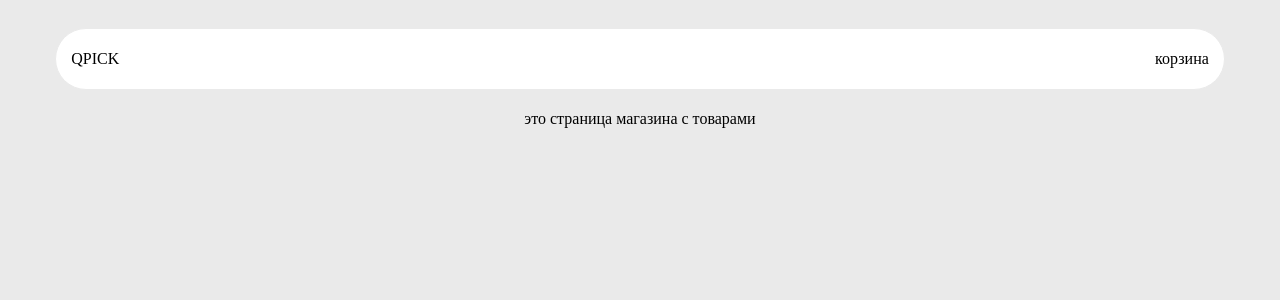
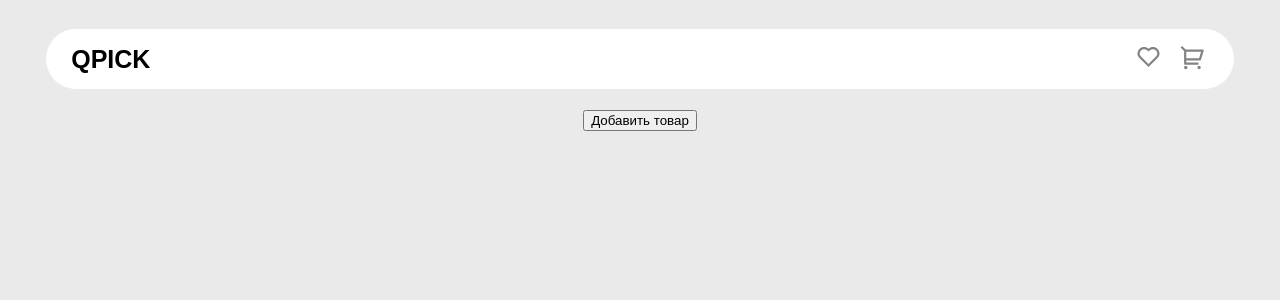
Before and after one commit to bibizyano18/simple-store-page, a React (Create React App) app: page /store in a window 1280 px wide. Shown: the top 300 px of the page. Built offline with nearby package versions, Linux system fonts and the light colour scheme.

Commit message:
Доделал навигационную панель

```diff
--- a/src/App.js
+++ b/src/App.js
@@ -1,7 +1,7 @@
 import React from 'react';
 import "./style/App.css";
 import {BrowserRouter} from "react-router-dom";
-import Navbar from "./components/Navbar";
+import Navbar from "./components/UI/navbar/Navbar";
 import AppRouter from "./components/AppRouter";
 
 function App() {
--- a/src/components/Navbar.jsx
+++ /dev/null
@@ -1,18 +0,0 @@
-import React from 'react';
-import {Link} from "react-router-dom";
-
-const Navbar = () => {
-    return (
-        <div className="navbar">
-            <div className="navbar__logo">
-                <Link to="/store" className="navbar__text">QPICK</Link>
-            </div>
-            <div className="navbar__buttons">
-                <Link to="/basket" className="navbar__text">корзина</Link>
-            </div>
-
-        </div>
-    );
-};
-
-export default Navbar;
--- /dev/null
+++ b/src/components/UI/navbar/Navbar.jsx
@@ -0,0 +1,50 @@
+import React, {useEffect, useState} from 'react';
+import classes from "./Navbar.module.css";
+import { ReactComponent as BasketSvg } from './basket.svg';
+import { ReactComponent as HeartSvg } from './heart.svg';
+import {Link} from "react-router-dom";
+
+const Navbar = () => {
+    const [basketCount, setBasketCount] = useState(0);
+    //console.log(basketCount);
+
+    useEffect(() => {
+        // Обновляем состояние при монтировании компонента
+        const count = parseInt(sessionStorage.getItem('basketCount'));
+        setBasketCount(count);
+
+        // Обновляем состояние при изменении данных в sessionStorage
+        const handleBasketUpdate = () => {
+            const count = parseInt(sessionStorage.getItem('basketCount'));
+            setBasketCount(count);
+
+        };
+
+        window.addEventListener('basketUpdated', handleBasketUpdate);
+
+        return () => {
+            window.removeEventListener('basketUpdated', handleBasketUpdate);
+        };
+    }, []);
+
+    return (
+        <div className={classes.navbar}>
+            <div className={classes.navbar__logo}>
+                <Link to="/store" className={classes.navbar__text}>QPICK</Link>
+            </div>
+            <div className={classes.navbar__buttons}>
+                <div className={classes.heart__icon}>
+                    <HeartSvg />
+                </div>
+                <Link to="/basket" className={classes.cart__icon__link}>
+                    <div className={classes.cart__icon}>
+                        <BasketSvg />
+                        {basketCount > 0 && <span className={classes.cart__count}>{basketCount}</span>}
+                    </div>
+                </Link>
+            </div>
+        </div>
+    );
+};
+
+export default Navbar;
--- /dev/null
+++ b/src/components/UI/navbar/Navbar.module.css
@@ -0,0 +1,59 @@
+.navbar {
+    height: 60px;
+    width: 90%;
+    display: flex;
+    justify-content: space-between;
+    padding: 0 25px;
+    background: white;
+    margin: 20px;
+    border: 1px solid #EAEAEA;
+    border-radius: 105px;
+}
+
+.navbar__buttons {
+    display: flex;
+    align-items: center;
+}
+
+.navbar__logo {
+    display: flex;
+    align-items: center;
+}
+.navbar__text {
+    text-decoration: none;
+    color: black;
+    font-family: "Montserrat", sans-serif;
+    font-weight: 700;
+    font-size: 25px;
+    line-height: 100%;
+}
+
+.cart__icon__link {
+    text-decoration: none; /* Убирает подчеркивание у ссылки */
+    color: inherit; /* Наследует цвет от родителя */
+    display: inline-block; /* Обеспечивает правильное отображение блока */
+}
+
+.cart__icon {
+    position: relative;
+    display: inline-block;
+    margin-right: 5px;
+}
+.heart__icon {
+    position: relative;
+    display: inline-block;
+    padding: 20px;
+}
+
+.cart__count {
+    text-decoration: none;
+    font-family: "Montserrat", sans-serif;
+    position: absolute;
+    top: -5px; /* Настройте положение счетчика */
+    right: -10px; /* Настройте положение счетчика */
+    background-color: #FFA542;
+    color: white;
+    border-radius: 50%;
+    padding: 2px 6px;
+    font-size: 12px;
+}
--- a/src/pages/basket.jsx
+++ b/src/pages/basket.jsx
@@ -1,9 +1,22 @@
 import React from 'react';
 
 const Basket = () => {
+
+    const removeItemFromCart = () => {
+        let count = parseInt(sessionStorage.getItem('basketCount'));
+        if (count > 0) {
+            count -= 1;
+        }
+        sessionStorage.setItem('basketCount', count.toString());
+
+        // Обновляем состояние в Navbar
+        const event = new Event('basketUpdated');
+        window.dispatchEvent(event);
+    }
+
     return (
         <div>
-            это страница корзины
+            <button onClick={removeItemFromCart}>Удалить товар</button>
         </div>
     );
 };
--- a/src/pages/store.jsx
+++ b/src/pages/store.jsx
@@ -1,9 +1,27 @@
-import React from 'react';
+import React, {useEffect} from 'react';
 
 const Store = () => {
+    useEffect(() => {
+        // Устанавливаем начальное значение при монтировании компонента
+        if (sessionStorage.getItem('basketCount')) {
+            sessionStorage.setItem('basketCount', '0');
+        }
+    }, []);
+
+    const addItemToCart = () => {
+        let count = parseInt(sessionStorage.getItem('basketCount')) || 0;
+        count += 1;
+        sessionStorage.setItem('basketCount', count.toString());
+
+        // Обновляем состояние в Navbar
+        const event = new Event('basketUpdated');
+        window.dispatchEvent(event);
+    };
+
     return (
         <div>
-            это страница магазина с товарами
+
+            <button onClick={addItemToCart}>Добавить товар</button>
         </div>
     );
 };
--- a/src/style/App.css
+++ b/src/style/App.css
@@ -7,29 +7,3 @@
     flex-direction: column;
     align-items: center;
 }
-
-.navbar {
-    height: 60px;
-    width: 90%;
-    display: flex;
-    justify-content: space-between;
-    padding: 0 15px;
-    background: white;
-    margin: 20px;
-    border: 1px solid #EAEAEA;
-    border-radius: 105px;
-}
-
-.navbar__buttons {
-    display: flex;
-    align-items: center;
-}
-
-.navbar__logo {
-    display: flex;
-    align-items: center;
-}
-.navbar__text {
-    text-decoration: none;
-    color: black;
-}
```
Also changed, not shown: src/components/UI/navbar/basket.svg (added), src/components/UI/navbar/heart.svg (added).
